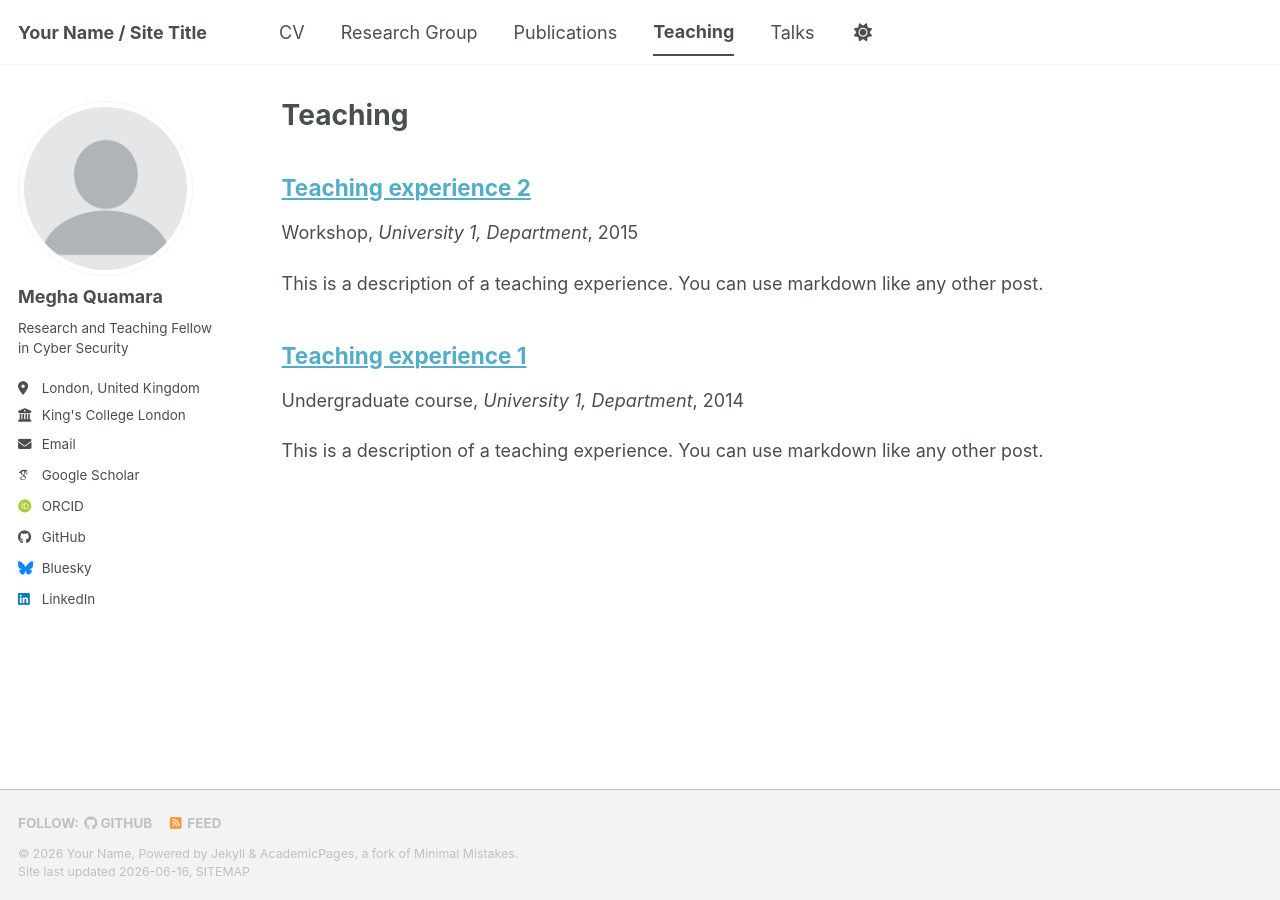
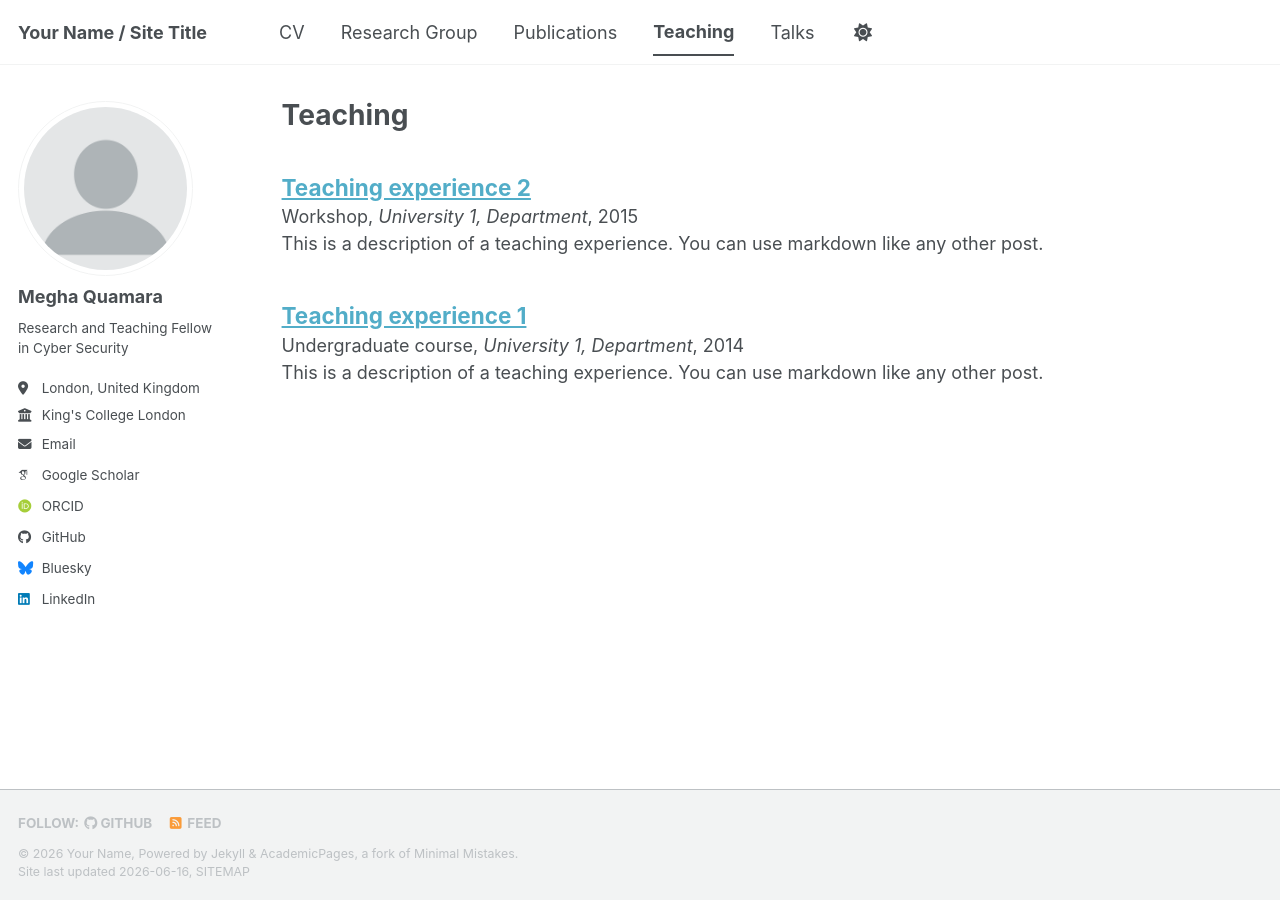
Before and after one commit to meghaquamara/personal-website, a Jekyll site: the page built from _pages/teaching.html, in a window 1280 px wide. Built offline with Jekyll 4.4.1, drawn with Linux system fonts in a browser that asks for light colours; some web fonts are replaced; a script bundle is joined from its source files by our own code; library files that are not in the unit come from our copies.

Commit message:
Update main.scss

```diff
--- a/assets/css/main.scss
+++ b/assets/css/main.scss
@@ -42,12 +42,10 @@
     "vendor/font-awesome/brands"
 ;
 
-.pub-authors {
-  margin-top: 0.1em;
-  margin-bottom: 0.05em;
+.archive__item-title {
+    margin-bottom: 0.1em;
 }
 
-.pub-venue {
-  margin-top: 0;
-  margin-bottom: 0.2em;
+.archive__item p {
+    margin: 0;
 }
```
